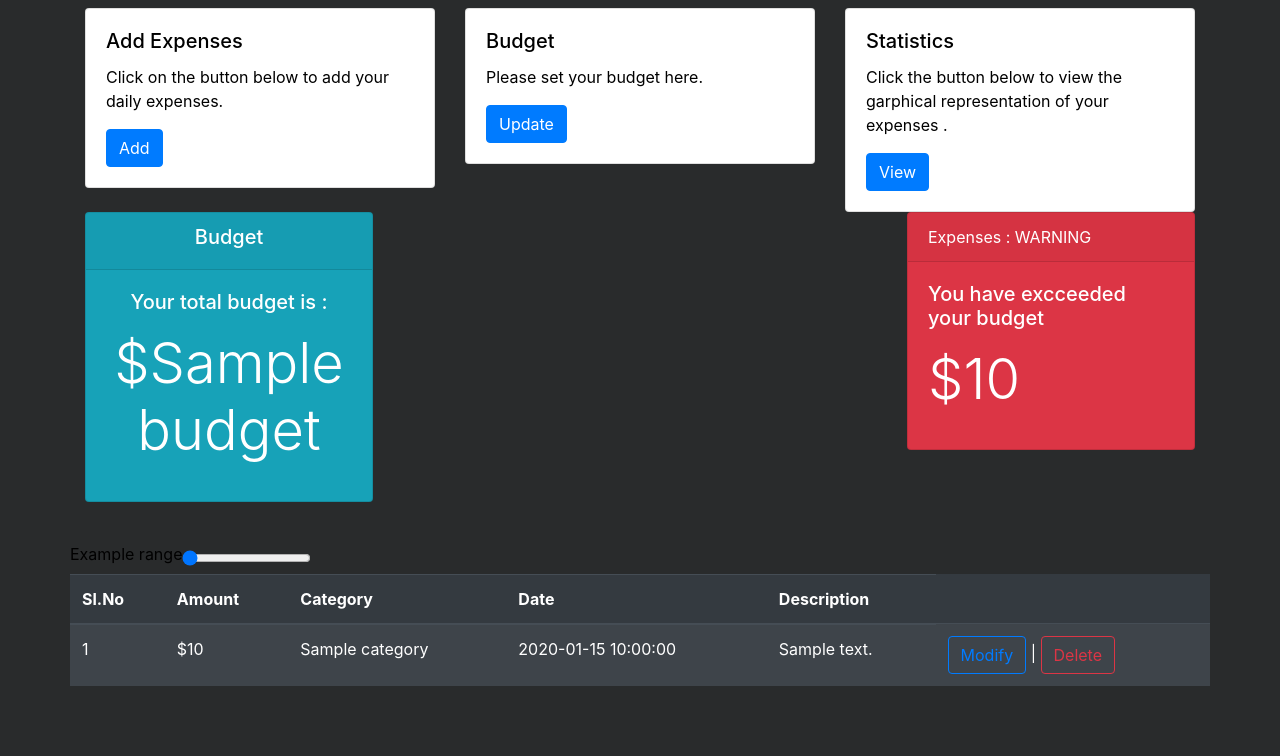
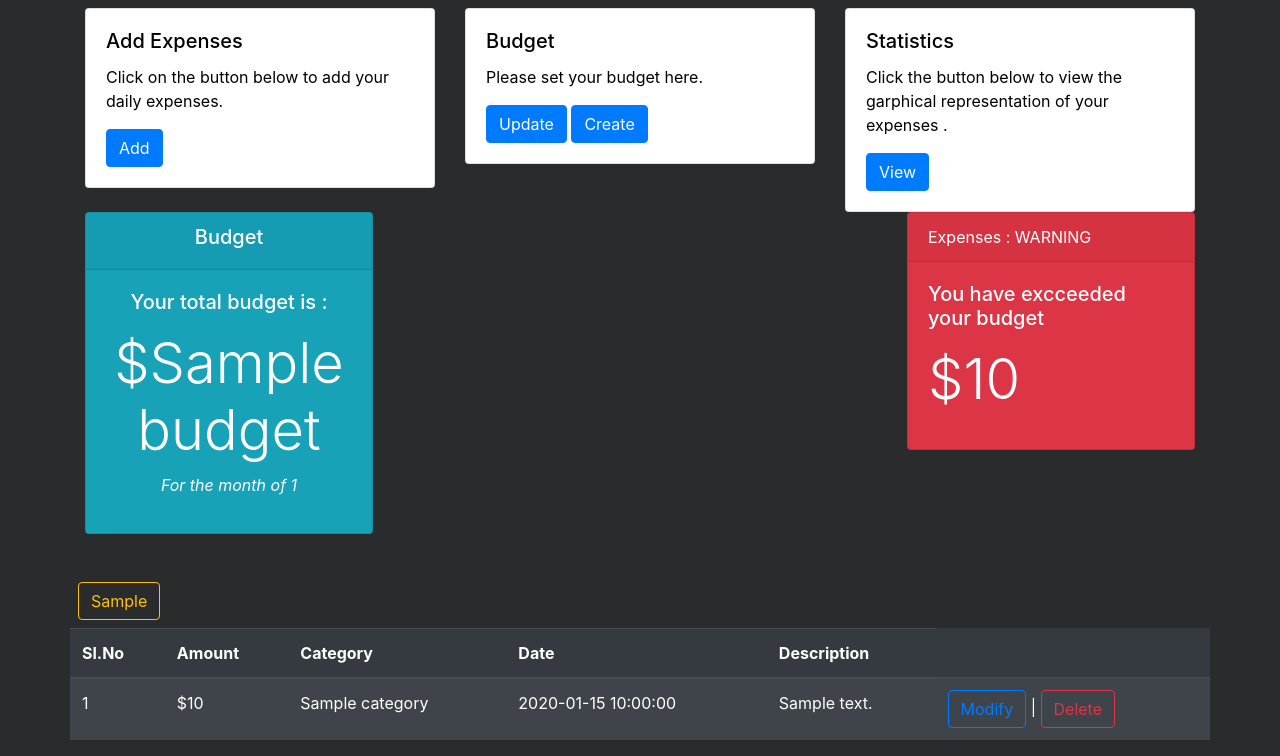
Before and after one commit to xosteve26/X-Pense, a Flask app: template templates/dashboard.html in a window 1280 px wide. Shown: the part 67-823 px from the top of the page. Before the commit the page ends 753 px from the top, so only its background shows below. Run offline with Flask 2, Linux system fonts and the light colour scheme; the visitor is signed in with stand-in values (Sample User, id 1); tables that the repository leaves empty or names only in its code hold one stand-in row (values such as "Sample post"); the template is opened without the code that fills it: most values are stand-ins (such as "Sample title", 1, 10 or a date in 2020); some libraries are stand-ins or nearby versions.

Commit message:
Second Commit

```diff
--- a/app.py
+++ b/app.py
@@ -39,6 +39,10 @@ mysql = MySQL(app)
 @app.route('/home')
 @app.route('/')
 def home():
+    if session['id']:
+        session['loggedin']=True
+    else:
+        session['loggedin']=False
     print("session at home", session)
     return render_template('main.html')
 
@@ -59,6 +63,8 @@ def register():
             cursor.execute('INSERT INTO user VALUES (NULL, % s, % s, % s)', (username, password, email, ))
             mysql.connection.commit()
             msg = 'You have successfully registered !'
+            session['loggedin']=False
+
             print("session at register else" ,session)
             return render_template('main.html', msg=msg)
 
@@ -93,24 +99,64 @@ def login():
 @app.route('/dashboard', methods=['GET','POST'])
 def dashboard():
     wa=''
-    print(session)
-    if session:
+    print("initial dash session",session)
+    month=["January","February","March","April","May","June","July","August","September","October","November","December"]
+
+
+    if session['loggedin']:
         cursor = mysql.connection.cursor(MySQLdb.cursors.DictCursor)
-        cursor.execute('SELECT ex_id,amount,category,date,description FROM expense_a WHERE id = % s', (session['id'], ))
-        data=cursor.fetchall()
-        print(data)
-        cursor.execute('SELECT bamount FROM budget WHERE id = % s' , (session['id'], ))
-        b=cursor.fetchone()
-        print("b is ",b)
-        cursor.execute('SELECT SUM(amount) AS tsum FROM expense_a WHERE id = % s ', (session['id'], ))
-        total=cursor.fetchone()
-        cursor.execute('SELECT MAX(date) AS mxd, MIN(date) AS mnd FROM expense_a WHERE id=% s', (session['id'],))
-        date=cursor.fetchone()
-        session['mxd']=date['mxd']
-        session['mnd']=date['mnd']
-        print(date['mnd'])
-        print("session after date",session)
-        session['total'] = int(total['tsum'])
+        try:
+
+            cursor.execute("SELECT b_month FROM budget WHERE id=%s", (session['id'],))
+            b_m=cursor.fetchone()
+            b_m['b_month']=b_m['b_month'].split('-')[1]
+            session['b_m']=b_m['b_month']
+            print(b_m)
+        except:
+            pass
+        data=[]
+        try:
+            cursor.execute('SELECT ex_id,amount,category,date,description FROM expense_a WHERE id = % s AND monthname(date)=%s', (session['id'], session['b_m'] ))
+            data=cursor.fetchall()
+            print("data",data)
+        except KeyError:
+            pass
+
+        try:
+
+            cursor.execute('SELECT bamount FROM budget WHERE id = % s', (session['id'], ))
+            b=cursor.fetchone()
+            print("b is ",b)
+        except TypeError:
+            b={'bamount': 0}
+
+        try:
+
+            cursor.execute('SELECT SUM(amount) AS tsum FROM expense_a WHERE id = % s AND monthname(date)=%s', (session['id'], session['b_m']))
+            total=cursor.fetchone()
+            print("total",total)
+        except KeyError:
+            total={'tsum':0}
+
+
+        #cursor.execute("SELECT  DATE_FORMAT(date,'%M') AS dt  FROM expense_a ")
+        #dt=cursor.fetchall()
+        #print(dt)
+
+        cursor.execute("SELECT DISTINCT MONTHNAME(date) AS 'dt' FROM expense_a WHERE id=%s ", (session['id'],))
+        d_m=cursor.fetchall()
+        l=[]
+        for i in d_m:
+            l.append(i['dt'])
+        session['d_m']=l
+        print("dm is ",l)
+
+        #cursor.execute('SELECT MAX(date) AS mxd, MIN(date) AS mnd FROM expense_a WHERE id=% s', (session['id'],))
+        #date=cursor.fetchone()
+        #session['mxd']=date['mxd']
+        #session['mnd']=date['mnd']
+        #print(date['mnd'])
+        #print("session after date",session)
         if b:
 
             session['budget']=b['bamount']
@@ -119,27 +165,64 @@ def dashboard():
         else:
             flash(u"Please Set Budget First","primary")
             print("session at dashboard else" ,session)
-            return render_template('dashboard.html')
+            return render_template('dashboard.html',month=month)
         if data:
             flash(u"Wecome back {}".format(session['username']) , "primary")
             print("session at dashboard if data" ,session)
-            return render_template('dashboard.html', data=data,budget=int(bud), total=int(total['tsum']))
+            return render_template('dashboard.html', data=data,budget=bud, total=int(total['tsum']),month=month,d_m=session['d_m'])
         else:
             flash(u"Please Add Expenses","primary")
+        if (total['tsum'] == None):
+            return render_template('dashboard.html',total=0,budget=bud,month=month,d_m=session['d_m'])
+        else:
+            session['total'] = int(total['tsum'])
 
         return render_template('dashboard.html')
+
     else:
-        wa="Please Login First"
-        return render_template('main.html',wa=wa)
+        wa='Please login first'
+        return render_template('main.html', wa=wa)
+@app.route('/switchmonth/<string:mon>', methods=['GET','POST'])
+def switch_month(mon):
+    print(session)
+    month=["January","February","March","April","May","June","July","August","September","October","November","December"]
+    cursor = mysql.connection.cursor(MySQLdb.cursors.DictCursor)
+    session['b_m']=mon
+    print(" mon is ",mon)
+    cursor.execute('SELECT ex_id,amount,category,date,description FROM expense_a WHERE id = % s AND monthname(date)=%s', (session['id'], mon ))
+    data=cursor.fetchall()
+    print(data)
+    cursor.execute('SELECT bamount FROM budget WHERE id=%s AND b_month LIKE %s', (session['id'], '2021-'+mon,))
+    b=cursor.fetchone()
+    print("b is ",b)
+    cursor.execute('SELECT SUM(amount) AS tsum FROM expense_a WHERE id = % s AND monthname(date)=%s', (session['id'], mon))
+    total=cursor.fetchone()
+    print("total",total)
+    cursor.execute("SELECT DISTINCT MONTHNAME(date) AS 'dt' FROM expense_a WHERE id=%s ", (session['id'],))
+    d_m=cursor.fetchall()
+    l=[]
+    for i in d_m:
+        l.append(i['dt'])
+    session['d_m']=l
+    print("dm is ",l)
+    session['budget']=b['bamount']
+    bud=session['budget']
+    print(session['budget'])
+    return render_template('dashboard.html',data=data,budget=bud, total=int(total['tsum']),month=month,d_m=session['d_m'])
 
 
 @app.route('/setbudget', methods=['GET','POST'])
 def budget():
-    print(session['id'])
+    print("budget",session)
     budget=request.form['budget']
     b_id=session['id']
+    b_y = request.form['b_y']
+    b_m = request.form['b_m']
+    session['b_m']=b_m
+    m=b_y+"-"+b_m
+    print("month and year is ",b_y,b_m)
     cursor = mysql.connection.cursor()
-    cursor.execute('INSERT INTO budget VALUES (NULL,%s, % s)', (b_id,budget, ))
+    cursor.execute('INSERT INTO budget VALUES (NULL,%s, %s, %s)', (b_id,budget,m, ))
     mysql.connection.commit()
     cursor = mysql.connection.cursor(MySQLdb.cursors.DictCursor)
     cursor.execute('SELECT * FROM budget WHERE id = % s AND bamount = % s', (b_id, budget ))
@@ -147,7 +230,7 @@ def budget():
     session['budget']=account['bamount']
     flash(u"Budget has been set, Now you can proceed to adding expenses","primary")
     print("session at budget " ,session)
-    return render_template('dashboard.html', budget=session['budget'], total=0)
+    return render_template('dashboard.html', budget=session['budget'], total=0, b_m=session['b_m'],)
 
 
 @app.route('/updatebudget', methods=['POST'])
@@ -162,36 +245,47 @@ def updatebudget():
 
 @app.route('/aexpense', methods=['GET','POST'])
 def expense():
-    print(session)
+    print("expense session",session)
     e_id=session['id']
     amount=request.form['am']
     category=request.form['categ']
     date=request.form['date']
     description=request.form['desc']
     cursor = mysql.connection.cursor()
-    cursor.execute('INSERT INTO expense_a VALUES (NULL,%s, % s,%s,%s,%s)', (e_id,amount,category,date,description, ))
+    print("before commit")
+    cursor.execute('INSERT INTO expense_a VALUES(NULL,%s,%s,%s,%s,%s)', (e_id,amount,category,date,description, ))
     mysql.connection.commit()
+    print("commit done")
     cursor.execute('SELECT SUM(amount) AS tsum FROM expense_a WHERE id = % s ', (e_id, ))
     ac=cursor.fetchone()
+    print("ac is ",ac)
+    print("sum done")
     cursor = mysql.connection.cursor(MySQLdb.cursors.DictCursor)
     cursor.execute('SELECT bamount FROM budget WHERE id = % s ', (e_id, ))
     bud=cursor.fetchone()
     if int(ac[0]) > int(bud['bamount']) :
         wa="Warning : You've exceeded your budget"
-
-
-    cursor.execute('SELECT ex_id,amount,category,date,description FROM expense_a WHERE id = % s', (session['id'], ))
+    print(session)
+    print("before data")
+    cursor.execute('SELECT ex_id,amount,category,date,description FROM expense_a WHERE id = %s AND monthname(date)=%s', (session['id'], session['b_m'] ))
     data=cursor.fetchall()
-    cursor.execute('SELECT SUM(amount) AS tsum FROM expense_a WHERE id = % s ', (session['id'], ))
+    print("after data",data)
+    print("before totoal")
+    cursor.execute('SELECT SUM(amount) AS tsum FROM expense_a WHERE id = %s AND monthname(date)=%s ', (session['id'],session['b_m'], ))
     total=cursor.fetchone()
+    if total['tsum'] == None:
+        total['tsum']=0
+    print("total aex",total)
     bud=session['budget']
+    print("bud at expense ", bud)
     if data:
             flash("Expense has been added","success")
+
             print("session at aexpense if data" ,session)
             return render_template('dashboard.html', data=data,budget=int(bud), total=int(total['tsum']))
     msg='Expense has been added'
     print("session at dashbaord final" ,session)
-    return render_template('dashboard.html',msg=msg)
+    return render_template('dashboard.html',msg=msg ,data=data,budget=int(bud), total=int(total['tsum']))
 
 @app.route('/uexpense/<string:id>', methods=['GET','POST'])
 def uexpense(id):
@@ -293,10 +387,17 @@ def statistics():
 
 @app.route('/logout')
 def logout():
-   session.pop('loggedin', None)
+
    session.pop('id', None)
    session.pop('username', None)
    session.pop('budget', None)
+   session.pop('total', None)
+   session.pop('mnd', None)
+   session.pop('mxd', None)
+   session.pop('new_user', None)
+   session.pop('b_m', None)
+   session.pop('d_m', None)
+   session['loggedin']=False
    print(session)
    msg='You have been logged out successfully'
 
--- a/templates/dashboard.html
+++ b/templates/dashboard.html
@@ -25,9 +25,11 @@
             <div class="card-body">
               <h5 class="card-title">Add Expenses</h5>
               <p class="card-text">Click on the button below to add your daily expenses.</p>
-
-              <button type="button" class="btn btn-primary" data-toggle="modal" data-target="#st">Add</button>
-
+              {% if session['budget']%}
+                <button type="button" class="btn btn-primary" data-toggle="modal" data-target="#st">Add</button>
+              {%else%}
+                <button type="button" class="btn btn-secondary" data-toggle="modal" data-target="#st" disabled>Add</button>
+              {% endif %}
                 <div class="modal fade bd-example-modal-lg" id="st"tabindex="-1" role="dialog" aria-labelledby="myLargeModalLabel" aria-hidden="true">
                   <div class="modal-dialog modal-lg">
                     <div class="modal-content">
@@ -60,7 +62,7 @@
                           </div>
                           <div class="form-group">
                             <label for="recipient-name" class="col-form-label">Date:</label>
-                            <input type="date" name="date" class="form-control" id="recipient-name" placeholder="$" required>
+                            <input type="date" name="date" class="form-control" id="recipient-name" placeholder="" required>
                           </div>
                           <div class="form-group">
                             <label for="recipient-name" class="col-form-label">Description:</label>
@@ -69,20 +71,15 @@
 
                           <div class="modal-footer">
                               <button type="button" class="btn btn-secondary" data-dismiss="modal">Close</button>
-                              <button type="submit" class="btn btn-primary" >Set</button>
+                              <button type="submit" class="btn btn-primary" >Add</button>
                           </div>
                         </form>
                       </div>
-
 
                       ...
                     </div>
                   </div>
                 </div>
-
-
-
-
 
             </div>
           </div>
@@ -94,70 +91,10 @@
               <p class="card-text">Please set your budget here. </p>
               {% if session['budget'] %}
                   <button type="button" class="btn btn-primary" data-toggle="modal" data-target="#updateModal" data-whatever="@mdo">Update</button>
-                  <div class="modal fade" id="updateModal" tabindex="-1" role="dialog" aria-labelledby="exampleModalLabel" aria-hidden="true">
-                    <div class="modal-dialog" role="document">
-                      <div class="modal-content">
-                        <div class="modal-header">
-                          <h5 class="modal-title" id="exampleModalLabel">Update Budget</h5>
-                          <button type="button" class="close" data-dismiss="modal" aria-label="Close">
-                            <span aria-hidden="true">&times;</span>
-                          </button>
-                        </div>
-                        <div class="modal-body">
-                          <form action="/updatebudget" method='POST'>
-                            <div class="form-group">
-                              <label for="recipient-name" class="col-form-label">Current Amount:</label>
-                              <input type="number" name="currentbudget" class="form-control" id="recipient-name" placeholder="$ {{session['budget']}}">
-                            </div>
-                            <div class="form-group">
-                              <label for="recipient-name" class="col-form-label">New Amount:</label>
-                              <input type="number" name="updatebudget" class="form-control" id="recipient-name" placeholder="$ ">
-                            </div>
-                            <div class="form-group">
-                              <label for="message-text" class="col-form-label">Description:</label>
-                              <textarea class="form-control" id="message-text"></textarea>
-                            </div>
-                            <div class="modal-footer">
-                                <button type="button" class="btn btn-secondary" data-dismiss="modal">Close</button>
-                                <button type="submit" class="btn btn-primary">Update</button>
-                            </div>
-                          </form>
-                        </div>
+                  <button type="button" class="btn btn-primary" data-toggle="modal" data-target="#exampleModal" data-whatever="@mdo">Create</button>
 
-                      </div>
-                    </div>
-                  </div>
               {%else%}
                   <button type="button" class="btn btn-primary" data-toggle="modal" data-target="#exampleModal" data-whatever="@mdo">Create</button>
-                  <div class="modal fade" id="exampleModal" tabindex="-1" role="dialog" aria-labelledby="exampleModalLabel" aria-hidden="true">
-                    <div class="modal-dialog" role="document">
-                      <div class="modal-content">
-                        <div class="modal-header">
-                          <h5 class="modal-title" id="exampleModalLabel">Set Budget</h5>
-                          <button type="button" class="close" data-dismiss="modal" aria-label="Close">
-                            <span aria-hidden="true">&times;</span>
-                          </button>
-                        </div>
-                        <div class="modal-body">
-                          <form action="/setbudget" method='POST'>
-                            <div class="form-group">
-                              <label for="recipient-name" class="col-form-label">Amount:</label>
-                              <input type="number" name="budget" class="form-control" id="recipient-name" placeholder="$">
-                            </div>
-                            <div class="form-group">
-                              <label for="message-text" class="col-form-label">Description:</label>
-                              <textarea class="form-control input-lg" id="message-text"></textarea>
-                            </div>
-                            <div class="modal-footer">
-                                <button type="button" class="btn btn-secondary" data-dismiss="modal">Close</button>
-                                <button type="submit" class="btn btn-primary">Set</button>
-                            </div>
-                          </form>
-                        </div>
-
-                      </div>
-                    </div>
-                  </div>
               {% endif %}
 
             </div>
@@ -184,7 +121,8 @@
                   <div class="card-header"> <h5>Budget</h5> </div>
                   <div class="card-body">
                       <h5 class="card-title">Your total budget is :</h5>
-                    <p class="card-text"><h1 class="display-4 "> ${{budget}}</h1></p>
+                    <p class="card-text"><h1 class="display-4 "> ${{budget}}</h1>
+                      <i>For the month of {{session['b_m']}}</i></p>
                   </div>
                 </div>
             </div>
@@ -213,8 +151,15 @@
           </div>
         </div>
     {% endif %}
-    <label for="customRange2" class="form-label">Example range</label>
-    <input type="range" value="{{session['mnd']}}"class="form-range" min="{{session['mnd']}}" max="{{session['mxd']}}" id="customRange2">
+    {% if d_m %}
+        {% for i in d_m %}
+        <form action="/switchmonth/{{i}}" method='POST'>
+          <input style="display: none;" value={{i}}>
+          <button type="submit" class="btn btn-outline-warning m-2 " >{{i}}</button>
+        </form>
+        {% endfor %}
+    {% endif %}
+
 
             <table class="table table-dark table-striped table-hover container" style="color:white">
               <thead>
@@ -322,9 +267,95 @@
 
 
 
+
                   {% endfor %}
 
             </table>
+<!-- ALL OF THE REQUIRED MODALS -->
+
+            <div class="modal fade" id="exampleModal" tabindex="-1" role="dialog" aria-labelledby="exampleModalLabel" aria-hidden="true">
+              <div class="modal-dialog" role="document">
+                <div class="modal-content">
+                  <div class="modal-header">
+                    <h5 class="modal-title" id="exampleModalLabel">Set Budget</h5>
+                    <button type="button" class="close" data-dismiss="modal" aria-label="Close">
+                      <span aria-hidden="true">&times;</span>
+                    </button>
+                  </div>
+                  <div class="modal-body">
+                    <form action="/setbudget" method='POST'>
+                      <div class="form-group">
+                        <label for="recipient-name" class="col-form-label">Amount:</label>
+                        <input type="number" name="budget" class="form-control" id="recipient-name" placeholder="$" required>
+                      </div>
+                      <!-- <div class="form-group">
+                        <label for="recipient-name" class="col-form-label">Date:</label>
+                        <input type="date" name="date" class="form-control" id="datepicker" placeholder="" required value="20-04-2021">
+                      </div> -->
+                      <div class="form-group">
+                        <select name='b_y' class="form-control form-control-sm">
+                          {% for i in range(2021,2101) %}
+                            <option>{{i}}</option>
+                          {% endfor %}
+                        </select>
+                      </div>
+                      <div class="form-group">
+                          <select name='b_m' class="form-control form-control-sm">
+                            {% for i in month %}
+                              <option>{{i}}</option>
+                            {% endfor %}
+                          </select>
+                      </div>
+
+                      <div class="form-group">
+                        <label for="message-text" class="col-form-label">Description:</label>
+                        <textarea class="form-control input-lg" id="message-text"></textarea>
+                      </div>
+                      <div class="modal-footer">
+                          <button type="button" class="btn btn-secondary" data-dismiss="modal">Close</button>
+                          <button type="submit" class="btn btn-primary">Set</button>
+                      </div>
+                    </form>
+                  </div>
+
+                </div>
+              </div>
+            </div>
+
+            <div class="modal fade" id="updateModal" tabindex="-1" role="dialog" aria-labelledby="exampleModalLabel" aria-hidden="true">
+              <div class="modal-dialog" role="document">
+                <div class="modal-content">
+                  <div class="modal-header">
+                    <h5 class="modal-title" id="exampleModalLabel">Update Budget</h5>
+                    <button type="button" class="close" data-dismiss="modal" aria-label="Close">
+                      <span aria-hidden="true">&times;</span>
+                    </button>
+                  </div>
+                  <div class="modal-body">
+                    <form action="/updatebudget" method='POST'>
+                      <div class="form-group">
+                        <label for="recipient-name" class="col-form-label">Current Amount:</label>
+                        <input type="number" name="currentbudget" class="form-control" id="recipient-name" placeholder="$ {{session['budget']}}">
+                      </div>
+                      <div class="form-group">
+                        <label for="recipient-name" class="col-form-label">New Amount:</label>
+                        <input type="number" name="updatebudget" class="form-control" id="recipient-name" placeholder="$ ">
+                      </div>
+                      <div class="form-group">
+                        <label for="message-text" class="col-form-label">Description:</label>
+                        <textarea class="form-control" id="message-text"></textarea>
+                      </div>
+                      <div class="modal-footer">
+                          <button type="button" class="btn btn-secondary" data-dismiss="modal">Close</button>
+                          <button type="submit" class="btn btn-primary">Update</button>
+                      </div>
+                    </form>
+                  </div>
+
+                </div>
+              </div>
+            </div>
+
 
 
 
@@ -335,3 +366,10 @@
 
 
 {% endblock content %}
+
+
+<script>
+$('#datePicker').datepicker({
+                    format:'mm/dd/yyyy',
+                }).datepicker("setDate",'now');
+</script>
--- a/templates/main.html
+++ b/templates/main.html
@@ -21,7 +21,7 @@
                   <a class="nav-link" href="/home">Home <span class="sr-only">(current)</span></a>
                 </li>
                 <li class="nav-item">
-                  <a class="nav-link" href="/register">Register 1</a>
+                  <a class="nav-link" href="/register">Register</a>
                 </li>
                 <li class="nav-item">
                   <a class="nav-link" href="/dashboard">Dashboard</a>
@@ -44,7 +44,7 @@
                           {% if session['id'] %}
                               <a  type="button" class="btn btn-outline-success mt-3 mr-3" id="donate" href="/logout">LOGOUT</a>
                           {% else %}
-                            <input type="text" name='username' class="form-control mr-sm-2" placeholder="username" aria-label="uname" aria-describedby="basic-addon1"><br>
+                            <input type="text" name='username' class="form-control mr-sm-2" placeholder="Username" aria-label="uname" aria-describedby="basic-addon1"><br>
                             <input type="password" name='password' class="form-control mr-sm-2" placeholder="Password" aria-label="password" aria-describedby="basic-addon1">
                             <button class="btn btn-outline-success mr-sm-2" type="submit">Login</button>
                           {% endif %}
```
